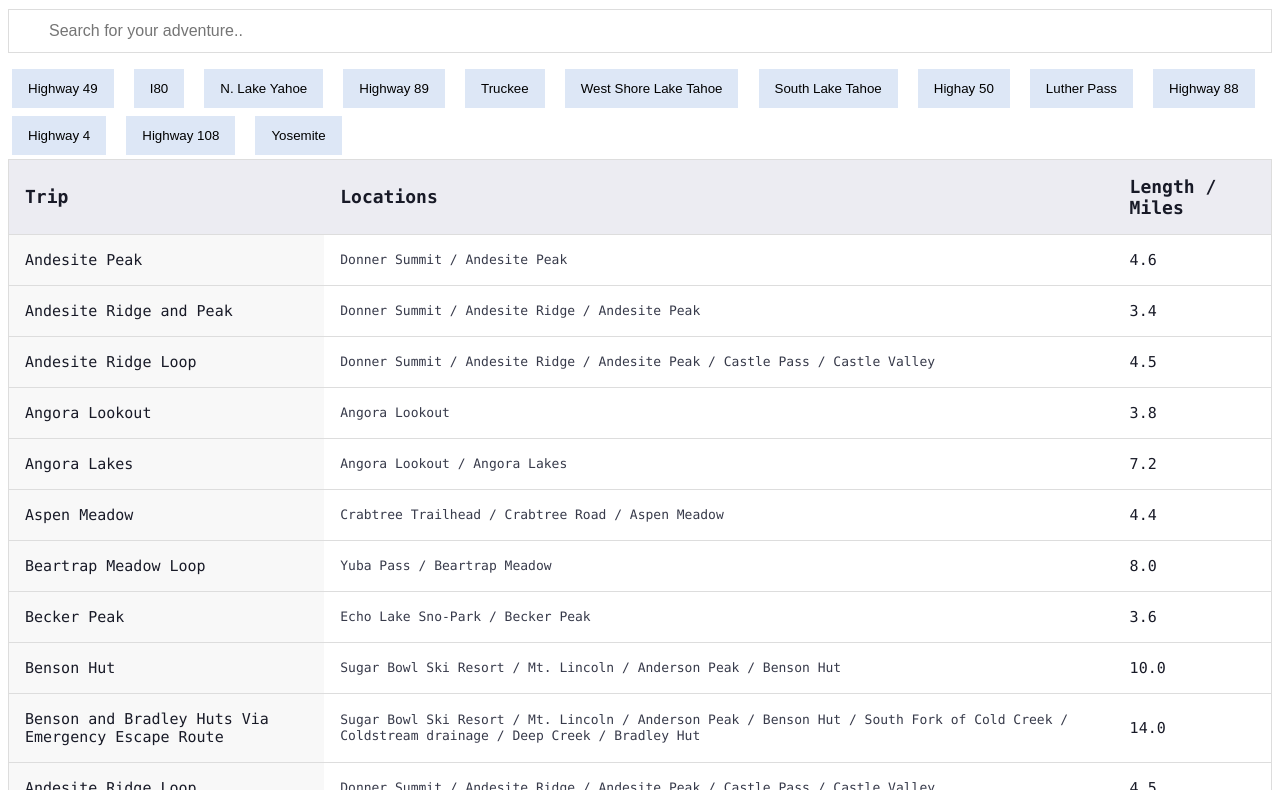
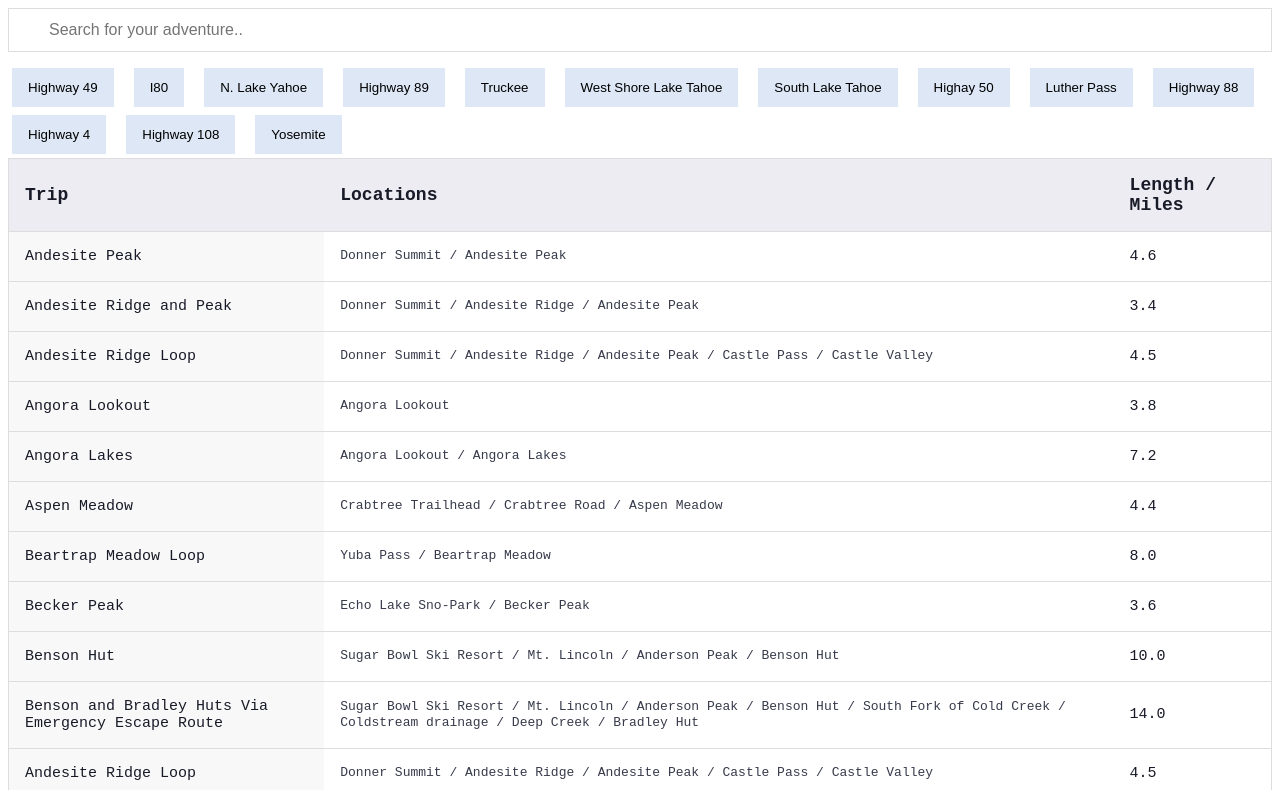
Before and after one commit to edbr/xcbc, a plain HTML site: page index.html in a window 1280 px wide. Shown: the part 76-866 px from the top of the page. Drawn offline with Linux system fonts and the light colour scheme.

Commit message:
Update style.css

```diff
--- a/style.css
+++ b/style.css
@@ -1,5 +1,5 @@
 body{
-font-family: "Lucida Console", "Courier New", monospace;
+font-family: "Courier New", monospace;
 font-size: 20px;
 }
 
```
